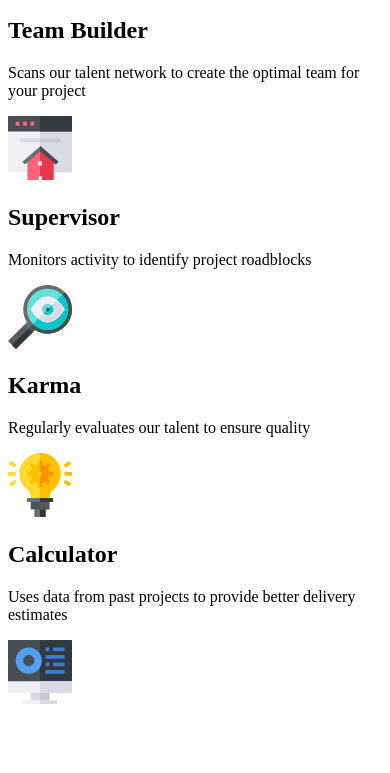
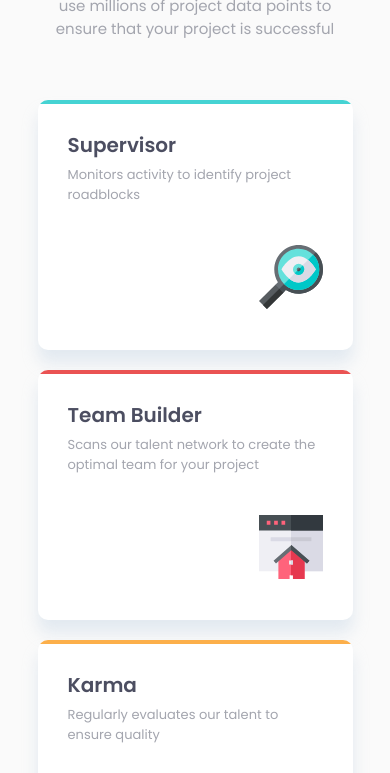
Before and after one commit to Anthony-Brannan/Four-card-feature-section, a website: page index.html in a window 390 px wide. Shown: the part 174-947 px from the top of the page. Before the commit the page ends 890 px from the top, so only its background shows below. Drawn offline with Linux system fonts and the light colour scheme.

Commit message:
Styled the mobile version(taking mobile first approach to styling)

```diff
--- /dev/null
+++ b/css/style.css
@@ -0,0 +1,132 @@
+/* CSS RESET*/
+*,
+*::before,
+*::after {
+  margin: 0;
+  padding: 0;
+  box-sizing: border-box;
+}
+
+html {
+  font-family: "Poppins", sans-serif;
+  font-size: 62.5%;
+}
+
+body {
+  background-color: hsla(228, 6%, 66%, 0.05);
+  display: flex;
+  flex-direction: column;
+  justify-content: center;
+  align-items: center;
+  padding: 6rem 3rem 6rem 3rem;
+}
+
+a {
+  font-style: italic;
+
+  color: hsl(34, 97%, 64%);
+}
+
+footer {
+  padding-top: 6rem;
+  font-size: 1.4rem;
+  text-align: center;
+}
+
+/* HEADER*/
+.header {
+  font-weight: 200;
+  font-size: 2.4rem;
+  width: 30rem;
+  text-align: center;
+  color: hsl(234, 12%, 34%);
+}
+
+.header-bold {
+  font-weight: 600;
+}
+
+.copy-text {
+  color: hsl(229, 6%, 66%);
+  width: 30rem;
+  text-align: center;
+  padding: 1.5rem 0 6rem 0;
+  font-size: 1.5rem;
+  font-weight: 400;
+}
+
+/* CARDS*/
+
+.feature-card {
+  display: flex;
+  flex-direction: column;
+  width: 31.5rem;
+  height: 25rem;
+  border-radius: 1rem;
+  padding: 3rem;
+  margin-bottom: 2rem;
+  position: relative;
+  overflow: hidden;
+  background-color: #fff;
+  box-shadow: 0 1.3rem 1.5rem 0 rgba(216, 226, 236, 0.7);
+}
+
+.feature-card::before {
+  content: "";
+  width: 100%;
+  height: 0.4rem;
+  position: absolute;
+  top: 0;
+  left: 0;
+}
+
+.feature-card__container {
+  display: flex;
+  flex-direction: column;
+  align-items: center;
+  justify-content: center;
+}
+
+.feature-card__container--middle {
+  display: flex;
+  flex-direction: column;
+}
+
+.feature-team::before {
+  background-color: hsl(0, 78%, 62%);
+}
+
+.feature-supervisor::before {
+  background-color: hsl(180, 62%, 55%);
+}
+
+.feature-karma::before {
+  background-color: hsl(34, 97%, 64%);
+}
+
+.feature-calculator::before {
+  background-color: hsl(212, 86%, 64%);
+}
+
+.feature-calculator {
+  margin-bottom: 0;
+}
+
+.feature-card__img {
+  width: 6.4rem;
+  align-self: flex-end;
+}
+
+.feature-card__title {
+  font-weight: 600;
+  margin-bottom: 0.5rem;
+  color: hsl(234, 12%, 34%);
+  font-size: 2rem;
+}
+
+.feature-card__text {
+  color: hsl(229, 6%, 66%);
+  margin-bottom: 4rem;
+  font-size: 1.3rem;
+  font-weight: 400;
+}
--- a/index.html
+++ b/index.html
@@ -11,40 +11,72 @@
       sizes="32x32"
       href="./images/favicon-32x32.png"
     />
+    <link
+      href="https://fonts.googleapis.com/css?family=Poppins:200,400,600&display=swap"
+      rel="stylesheet"
+    />
+
+    <link rel="stylesheet" href="css/style.css" />
 
     <title>Frontend Mentor | Four card feature section</title>
   </head>
   <body>
-    <h1>Reliable, efficient delivery <span>Powered by Technology </span></h1>
-    <p>
+    <h1 class="header">
+      Reliable, efficient delivery
+      <span class="header-bold">Powered by Technology </span>
+    </h1>
+    <p class="copy-text">
       Our Artificial Intelligence powered tools use millions of project data
       points to ensure that your project is successful
     </p>
-    <div>
-      <div>
-        <h2>Team Builder</h2>
-        <p>
-          Scans our talent network to create the optimal team for your project
+    <div class="feature-card__container">
+      <div class="feature-card feature-supervisor">
+        <h2 class="feature-card__title">Supervisor</h2>
+        <p class="feature-card__text">
+          Monitors activity to identify project roadblocks
         </p>
-        <img src="images/icon-team-builder.svg" alt="icon-team-builder" />
+        <img
+          class="feature-card__img"
+          src="images/icon-supervisor.svg"
+          alt="icon-supervisor"
+        />
       </div>
-      <div>
-        <h2>Supervisor</h2>
-        <p>Monitors activity to identify project roadblocks</p>
-        <img src="images/icon-supervisor.svg" alt="icon-supervisor" />
+      <div class="feature-card__container--middle">
+        <div class="feature-card feature-team">
+          <h2 class="feature-card__title">Team Builder</h2>
+          <p class="feature-card__text">
+            Scans our talent network to create the optimal team for your project
+          </p>
+          <img
+            class="feature-card__img"
+            src="images/icon-team-builder.svg"
+            alt="icon-team-builder"
+          />
+        </div>
+        <div class="feature-card feature-karma">
+          <h2 class="feature-card__title">Karma</h2>
+          <p class="feature-card__text">
+            Regularly evaluates our talent to ensure quality
+          </p>
+          <img
+            class="feature-card__img"
+            src="images/icon-karma.svg"
+            alt="icon-karma"
+          />
+        </div>
       </div>
-      <div>
-        <h2>Karma</h2>
-        <p>Regularly evaluates our talent to ensure quality</p>
-        <img src="images/icon-karma.svg" alt="icon-karma" />
-      </div>
-      <div>
-        <h2>Calculator</h2>
-        <p>Uses data from past projects to provide better delivery estimates</p>
-        <img src="images/icon-calculator.svg" alt="icon-calculator" />
+      <div class="feature-card feature-calculator">
+        <h2 class="feature-card__title">Calculator</h2>
+        <p class="feature-card__text">
+          Uses data from past projects to provide better delivery estimates
+        </p>
+        <img
+          class="feature-card__img"
+          src="images/icon-calculator.svg"
+          alt="icon-calculator"
+        />
       </div>
     </div>
-    <!--
     <footer>
       <p class="attribution">
         Challenge by
@@ -52,9 +84,9 @@
           >Frontend Mentor</a
         >. Coded by
         <a target="_blank" href="https://github.com/Anthony-Brannan"
-          >Anthony Brannan</a
+          >Anthony Brannan (Github)</a
         >.
       </p>
-    </footer> -->
+    </footer>
   </body>
 </html>
```
